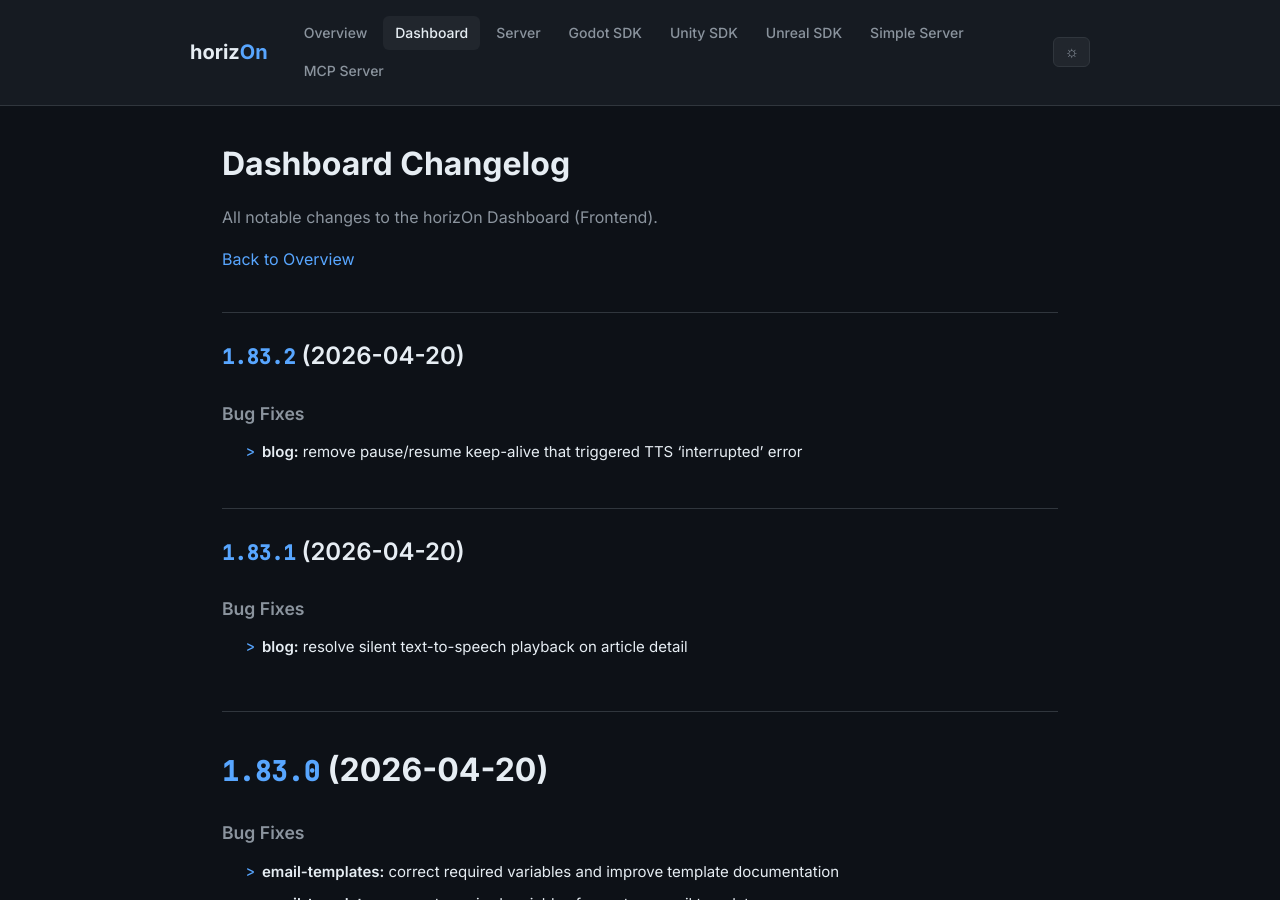
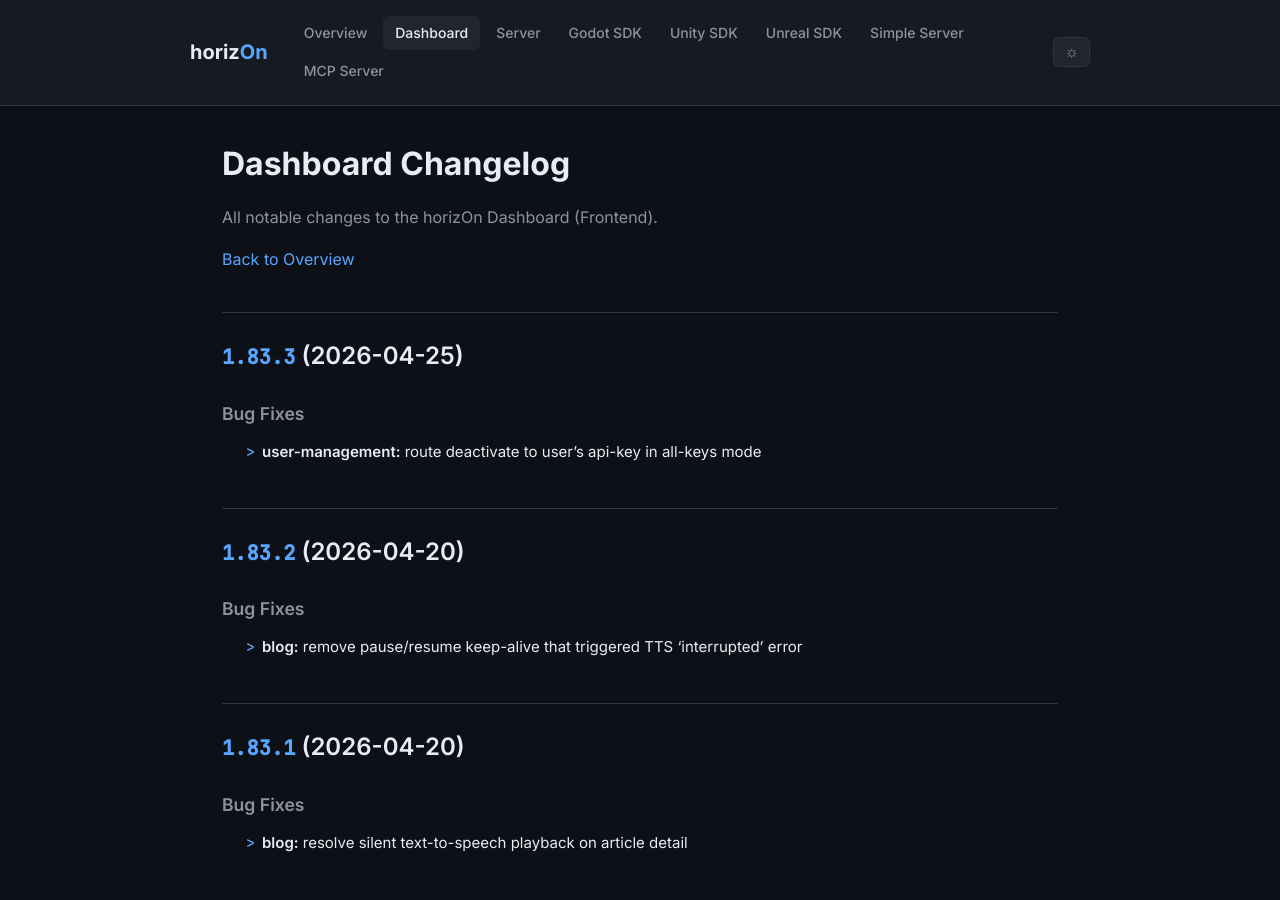
Before and after one commit to ProjectMakersDE/horizOn-Changelog, a Jekyll site: the page built from dashboard-changelog.md, in a window 1280 px wide and 900 px high. Built offline with Jekyll 4.4.1, drawn with Linux system fonts in a browser that asks for light colours.

Commit message:
chore: sync changelogs [skip ci]

```diff
--- a/dashboard-changelog.md
+++ b/dashboard-changelog.md
@@ -8,6 +8,13 @@ title: Dashboard Changelog
 All notable changes to the horizOn Dashboard (Frontend).
 
 [Back to Overview](.)
+
+## [1.83.3](https://github.com/ProjectMakersDE/horizOn-Dashboard/compare/v1.83.2...v1.83.3) (2026-04-25)
+
+
+### Bug Fixes
+
+* **user-management:** route deactivate to user's api-key in all-keys mode ([aef693d](https://github.com/ProjectMakersDE/horizOn-Dashboard/commit/aef693dfc49c9f8f659d9da842d31bedd8300132))
 
 ## [1.83.2](https://github.com/ProjectMakersDE/horizOn-Dashboard/compare/v1.83.1...v1.83.2) (2026-04-20)
 
```
Also changed, not shown: index.md (+1 -1 lines).
